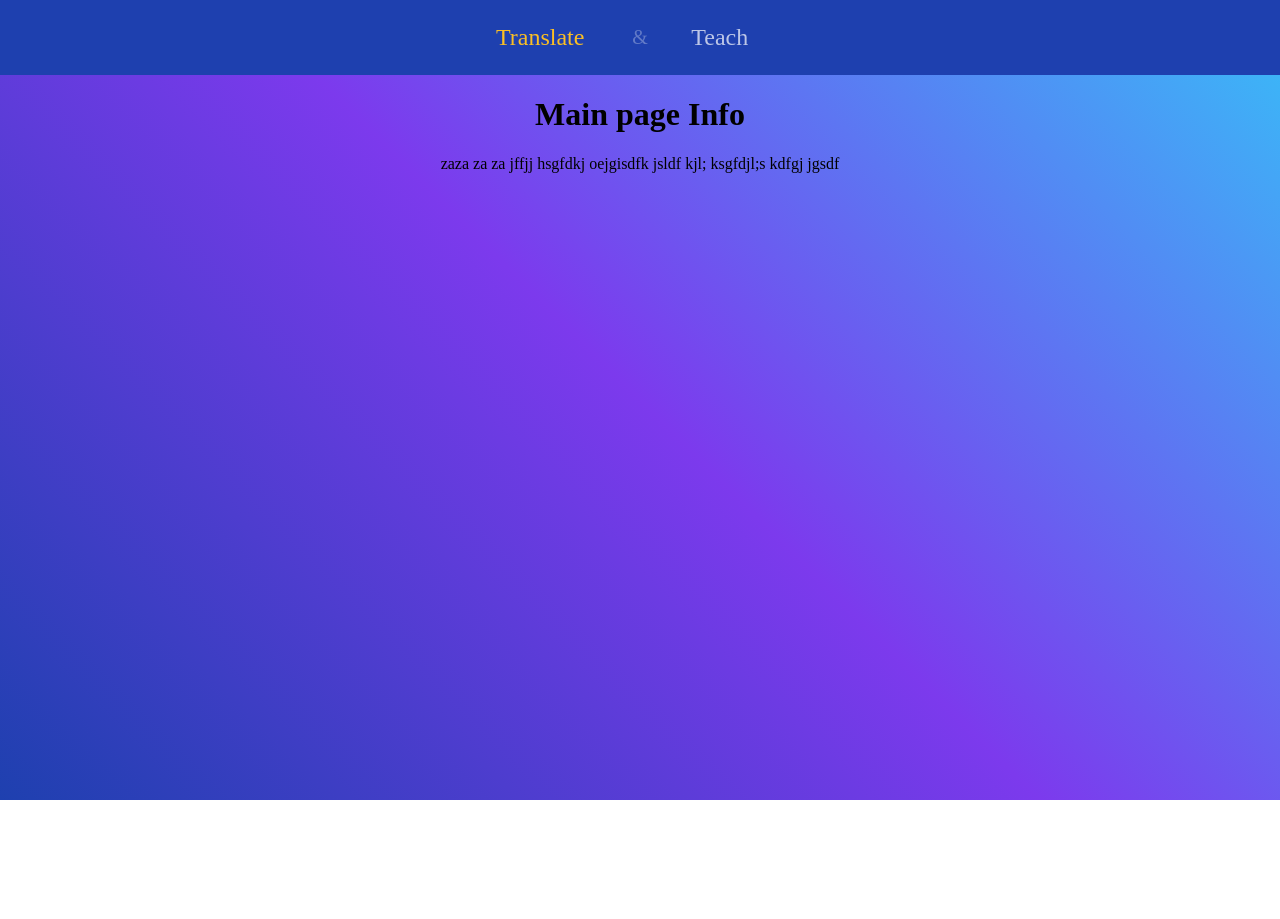
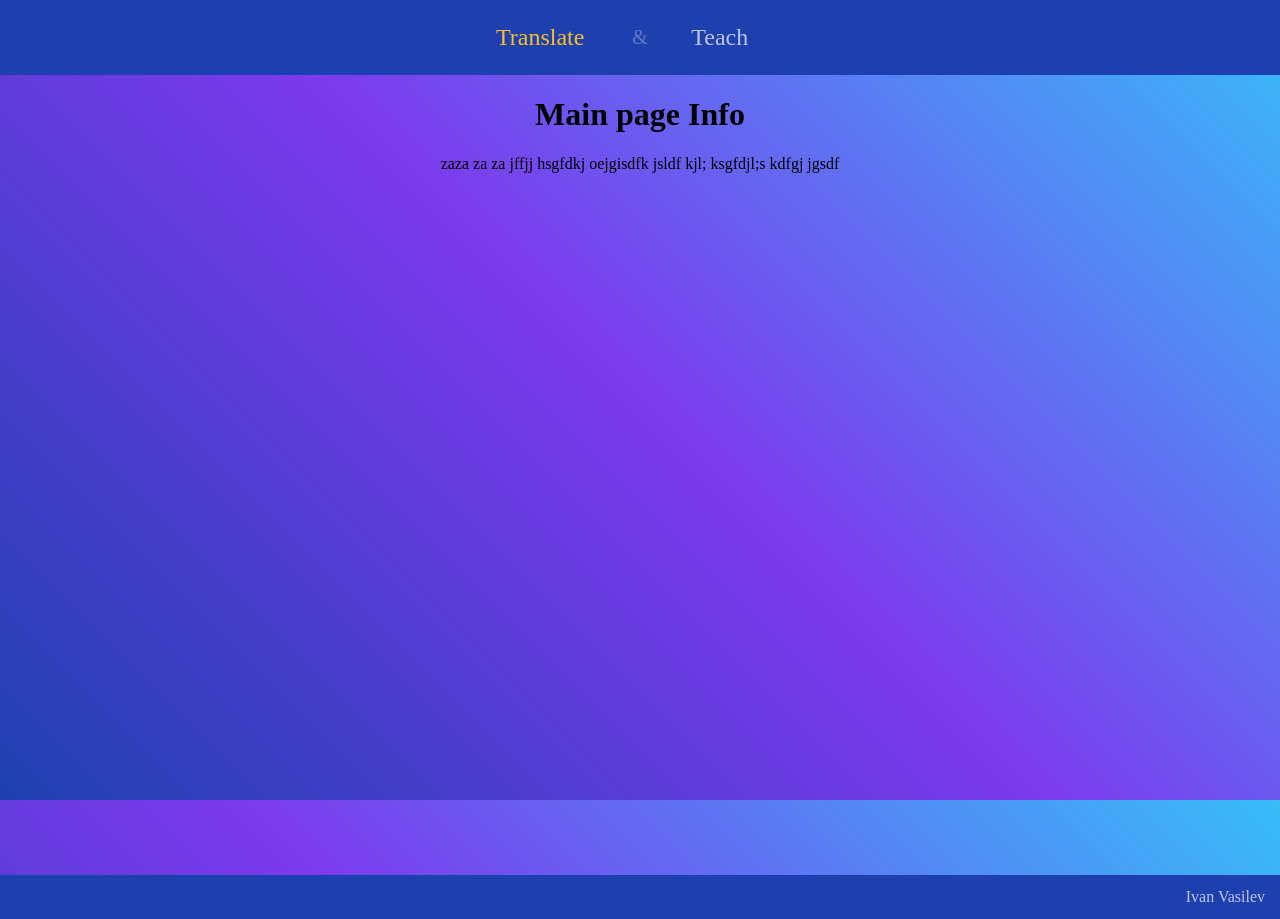
Before and after one commit to vanaver/Translate-Teach, a React (Vite) app: page / in a window 1280 px wide. Before the commit the page ends 800 px from the top, so only its background shows below. Built offline with nearby package versions, Linux system fonts and the light colour scheme.

Commit message:
footer done + nav fix

```diff
--- a/src/components/layout/Layout.module.css
+++ b/src/components/layout/Layout.module.css
@@ -26,7 +26,7 @@ nav {
 
 .active-nav-link {
   font-size: 1.5rem;
-  color: #fbbf24; /* Тёплый жёлтый (как в Tailwind's amber-400) */
+  color: #fbbf24 !important; /* Тёплый жёлтый (как в Tailwind's amber-400) */
   text-decoration: none;
   padding: 0.5rem 1rem;
   width: 120px;
@@ -43,3 +43,25 @@ nav {
     position: relative;
     right: 20px;
 }
+
+.footer {
+  background: #1e40af;
+  padding: 13px 0;
+  display: inline-flex;
+  width: 100%;
+  justify-content: end;
+  margin: 0;
+
+}
+
+.outlet-container {
+  min-height: 100vh;
+  display: flex;
+  flex-direction: column;
+}
+
+.footer p {
+  font-size: 1rem;
+  color: rgba(255, 255, 255, 0.7);
+  margin: 0 15px;
+}
--- a/src/components/layout/Layout.tsx
+++ b/src/components/layout/Layout.tsx
@@ -14,7 +14,10 @@ function Layout() {
                         className={({ isActive }) => `${styles['default-nav-link']} ${isActive ? styles['active-nav-link'] : ''} ${styles.teachDop}`}>Teach</NavLink>
                 </nav>
             </header>
-            <Outlet></Outlet>
+            <div className={styles['outlet-container']}><Outlet></Outlet></div>
+            <footer className={styles.footer}>
+                <p className={styles.author}>Ivan Vasilev</p>
+            </footer>
         </div>
     )
 }
```
